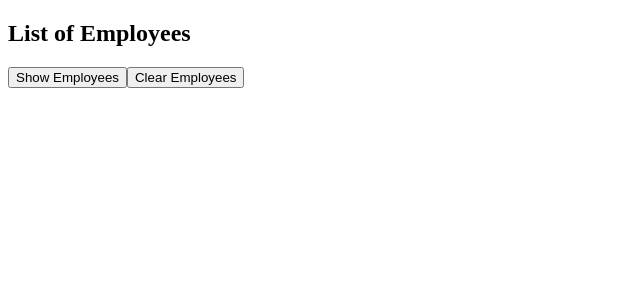
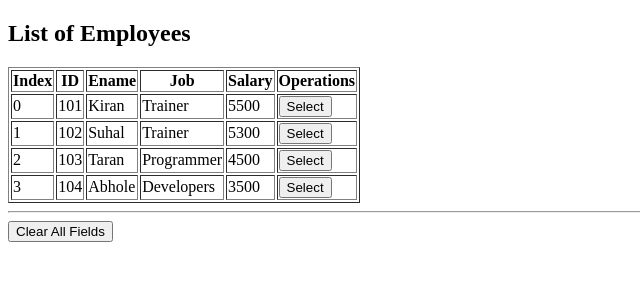
Before and after one commit to jackofalltradesprogrammer/Angular, an Angular app: page / in a window 1280 px wide. Shown: the top 300 px of the page, without its empty margins (0-640 px from the left). Built offline with nearby package versions, Linux system fonts and the light colour scheme.

Commit message:
index angular property to have indecies

```diff
--- a/src/app/app.component.html
+++ b/src/app/app.component.html
@@ -1,20 +1,32 @@
 <h2> List of Employees</h2>
-<button (click)='getEmployees()'>Show Employees</button>
-<button (click)='clearEmployees()'>Clear Employees</button>
-<table border="1" *ngIf='heading'>
+
+<table border="1" >
   <tr>
+    <th>Index</th>
     <th>ID</th>
     <th>Ename</th>
     <th>Job</th>
     <th>Salary</th>
+    <th>Operations</th>
   </tr>
-  <tr *ngFor='let e of employees'>
+  <tr *ngFor='let e of employees; let i=index'>
+    <td>{{i}}</td>
     <td>{{e.id}}</td>
     <td>{{e.ename}}</td>
     <td>{{e.job}}</td>
     <td>{{e.salary}}</td>
+    <td><button (click)='selectRow(i)'>Select</button></td>
   </tr>
 </table>
+<hr>
+<div *ngIf='x'>
+<h2>Selected Row Details</h2>
+  ID:{{x.id}} <br>
+  Ename: {{x.ename}}
+  Job: {{x.job}}
+  Salary: {{x.salary}}
+</div>
+<button (click)='x=null'>Clear All Fields</button>
 
 
 
--- a/src/app/app.component.ts
+++ b/src/app/app.component.ts
@@ -6,25 +6,46 @@ import { Component } from '@angular/core';
   // styleUrls: ['./app.component.css']
 })
 
-
 export class AppComponent{
+  x={};
   employees:any[];
-  heading:boolean=false;
-  getEmployees(){
-    this.heading=true;
+  constructor(){
+    this.x = null;
     this.employees = [
-      {id:101, ename:'Kiran', job:'Trainer', salary:5500},
-      {id:102, ename:'Suhal', job:'Trainer', salary:5300},
-      {id:103, ename:'Taran', job:'Programmer', salary:4500},
-      {id:104, ename:'Abhole', job:'Developers', salary:3500}
-    ];
+    {id:101, ename:'Kiran', job:'Trainer', salary:5500},
+    {id:102, ename:'Suhal', job:'Trainer', salary:5300},
+    {id:103, ename:'Taran', job:'Programmer', salary:4500},
+    {id:104, ename:'Abhole', job:'Developers', salary:3500}
+  ];
   }
-
-  clearEmployees(){
-    this.heading=false;
-    this.employees=null;
+  selectRow(i){
+    this.x = this.employees[i];
   }
 }
+
+
+
+
+
+
+// export class AppComponent{
+//   employees:any[];
+//   heading:boolean=false;
+//   getEmployees(){
+//     this.heading=true;
+//     this.employees = [
+//       {id:101, ename:'Kiran', job:'Trainer', salary:5500},
+//       {id:102, ename:'Suhal', job:'Trainer', salary:5300},
+//       {id:103, ename:'Taran', job:'Programmer', salary:4500},
+//       {id:104, ename:'Abhole', job:'Developers', salary:3500}
+//     ];
+//   }
+
+//   clearEmployees(){
+//     this.heading=false;
+//     this.employees=null;
+//   }
+// }
 
 
 // export class AppComponent{
```
